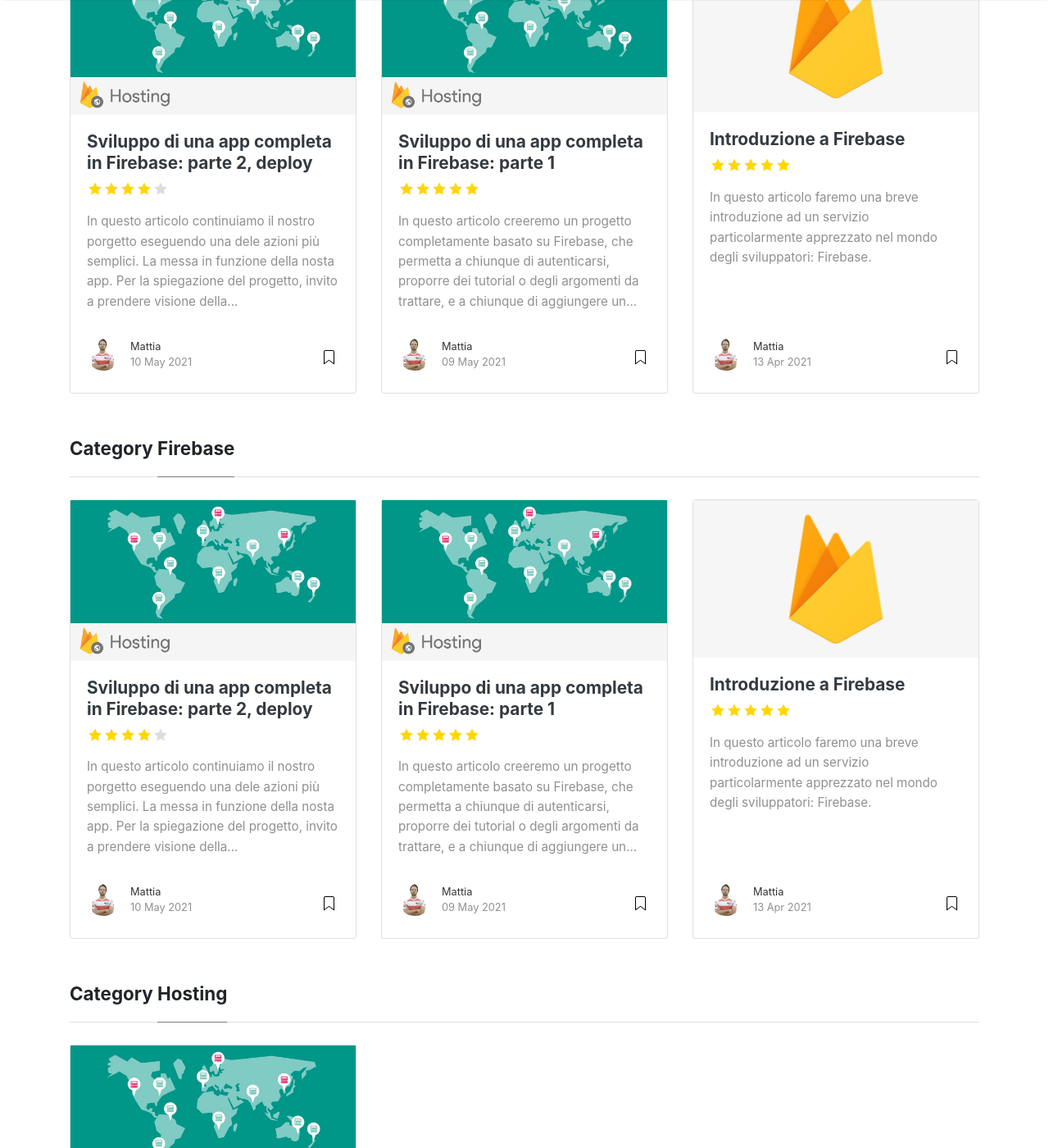
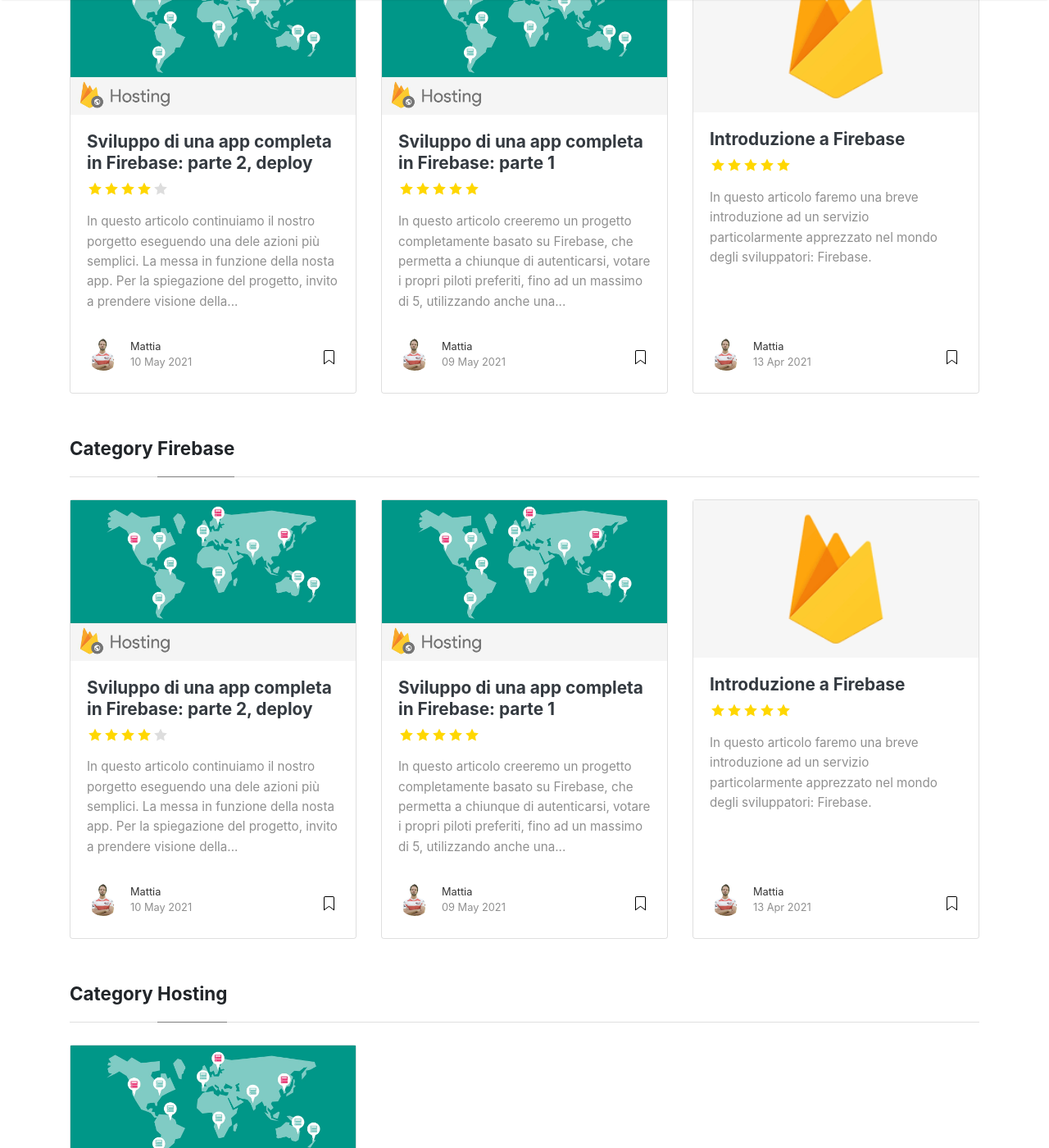
Before and after one commit to mattiatoselli/codingsamurai, a Jekyll site: the page built from _pages/categories.md, in a window 1280 px wide and 1400 px high, scrolled down 15013 px. Shown: the whole window at 82% size. Built offline with Jekyll 4.4.1, drawn with Linux system fonts in a browser that asks for light colours; nearby versions of some CDN libraries; some of the changed lines change nothing that is shown; some of the changed text lies outside the part shown.

Commit message:
Update 2021-05-09-firebase-complete-tutorial.md

````diff
--- a/_posts/2021-05-09-firebase-complete-tutorial.md
+++ b/_posts/2021-05-09-firebase-complete-tutorial.md
@@ -7,129 +7,24 @@
 rating: 5
 ---
 
-In questo articolo creeremo un progetto completamente basato su Firebase, che permetta a chiunque di autenticarsi, proporre dei tutorial o degli argomenti da trattare, e a chiunque di aggiungere un like o un dislike all'argomento, in modo da mostrare a cosa sia più interessata la community.
+In questo articolo creeremo un progetto completamente basato su Firebase, che permetta a chiunque di autenticarsi, votare i propri piloti preferiti, fino ad un massimo di 5, utilizzando anche una validazione dei dati lato server con delle automazioni. Utilizzeremo quindi Hosting, Firestore, Storage, e le Cloud Functions.
+
 
 ## Preparazione del progetto
-
 Registriamoci a Firebase, successivamente controlliamo di aver installato NodeJs sul nostro pc, e lanciamo da terminale i seguenti comandi:
-
 ```
 npm install -g firebase-tools
 firebase init ==> da lanciare nella cartella in cui vogliamo creare il progetto (selezioniamo il servizio Hosting con il cursore e premendo la barra spaziatrice, poi confermando con invio)
 ```
-
-Selezioniamo i servizi di hosting, authentication, firestore, functions e storage. Analizzeremo tutti questi servizi mano a mano ce ci serviranno. Inizialmente i verrà detto che il nostro progetto necessita di un database ed il wizard andrà in errore, fornendoci un link a cui inserire il db. Creiamolo in modalità di test, e rilanciamo il comando selezionando questa volta il progetto precedentemente creato.
-Qui di seguito il wizard con le mie risposte.
-
-```
-You're about to initialize a Firebase project in this directory:
-
-  /home/mattia/poll-firebase
-
-? Which Firebase CLI features do you want to set up for this folder? Press Space to select features, then Enter to confirm your choices. Firestore: Deploy rules and create indexes for Firest
-ore, Functions: Configure and deploy Cloud Functions, Hosting: Configure and deploy Firebase Hosting sites, Storage: Deploy Cloud Storage security rules, Emulators: Set up local emulators fo
-r Firebase features
-
-=== Project Setup
-
-First, let's associate this project directory with a Firebase project.
-You can create multiple project aliases by running firebase use --add,
-but for now we'll just set up a default project.
-
-? Please select an option: Use an existing project
-? Select a default Firebase project for this directory: poll-tutorials (poll-tutorials)
-i  Using project poll-tutorials (poll-tutorials)
-
-=== Firestore Setup
-
-Firestore Security Rules allow you to define how and when to allow
-requests. You can keep these rules in your project directory
-and publish them with firebase deploy.
-
-? What file should be used for Firestore Rules? firestore.rules
-
-Firestore indexes allow you to perform complex queries while
-maintaining performance that scales with the size of the result
-set. You can keep index definitions in your project directory
-and publish them with firebase deploy.
-
-? What file should be used for Firestore indexes? firestore.indexes.json
-
-=== Functions Setup
-
-A functions directory will be created in your project with a Node.js
-package pre-configured. Functions can be deployed with firebase deploy.
-
-? What language would you like to use to write Cloud Functions? JavaScript
-? Do you want to use ESLint to catch probable bugs and enforce style? Yes
-✔  Wrote functions/package.json
-✔  Wrote functions/.eslintrc.js
-✔  Wrote functions/index.js
-✔  Wrote functions/.gitignore
-? Do you want to install dependencies with npm now? Yes
-
-> protobufjs@6.11.2 postinstall /home/mattia/poll-firebase/functions/node_modules/protobufjs
-> node scripts/postinstall
-
-npm notice created a lockfile as package-lock.json. You should commit this file.
-added 312 packages from 240 contributors and audited 312 packages in 17.516s
-
-23 packages are looking for funding
-  run `npm fund` for details
-
-found 0 vulnerabilities
+Selezioniamo i servizi di hosting, authentication, firestore, functions e storage. Verrà lanciato un wizard da seguire passo passo, potrebero essere sollevati degli errori, dovuti a dei servizi da attivare. In caso attiviamoli e rilanciamo il comando, selezionando poi nuovamente il rpogetto che stavamo creando e non più quello nuovo.
+Qui di seguito un esempioil wizard con le mie risposte.
 
 
-=== Hosting Setup
-
-Your public directory is the folder (relative to your project directory) that
-will contain Hosting assets to be uploaded with firebase deploy. If you
-have a build process for your assets, use your build's output directory.
-
-? What do you want to use as your public directory? public
-? Configure as a single-page app (rewrite all urls to /index.html)? No
-? Set up automatic builds and deploys with GitHub? No
-✔  Wrote public/404.html
-✔  Wrote public/index.html
-
-=== Storage Setup
-
-Firebase Storage Security Rules allow you to define how and when to allow
-uploads and downloads. You can keep these rules in your project directory
-and publish them with firebase deploy.
-
-? What file should be used for Storage Rules? storage.rules
-
-=== Emulators Setup
-? Which Firebase emulators do you want to set up? Press Space to select emulators, then Enter to confirm your choices. Authentication Emulator, Functions Emulator, Firestore Emulator, Databa
-se Emulator, Hosting Emulator, Pub/Sub Emulator
-? Which port do you want to use for the auth emulator? 9099
-? Which port do you want to use for the functions emulator? 5001
-? Which port do you want to use for the firestore emulator? 8080
-? Which port do you want to use for the database emulator? 9000
-? Which port do you want to use for the hosting emulator? 5000
-? Which port do you want to use for the pubsub emulator? 8085
-? Would you like to enable the Emulator UI? Yes
-? Which port do you want to use for the Emulator UI (leave empty to use any available port)?
-? Would you like to download the emulators now? Yes
-i  firestore: downloading cloud-firestore-emulator-v1.11.15.jar...
-Progress: ====================================================================================================================================================================> (100% of 61MB)
-i  database: downloading firebase-database-emulator-v4.7.2.jar...
-Progress: ====================================================================================================================================================================> (100% of 29MB)
-i  pubsub: downloading pubsub-emulator-0.1.0.zip...
-Progress: ====================================================================================================================================================================> (100% of 37MB)
-i  ui: downloading ui-v1.4.2.zip...
-
-i  Writing configuration info to firebase.json...
-i  Writing project information to .firebaserc...
-i  Writing gitignore file to .gitignore...
-
-✔  Firebase initialization complete!
-```
-
 ## Sviluppo in locale
-
 Una volta finito possiamo lanciare il progetto sulla porta 5000, per farlo basterà usare:
 ```
-firebase serve ==> lancia un server di sviluppo in ascolto sula porta 5000 in locale.
+firebase serve ==> lancia un server di sviluppo in ascolto sulla porta 5000 in locale.
 ```
+connettendoci in locale alla porta 5000 vedremo la pagina inziale. Vediamo ora la struttra dei file del progetto:
+
+![image](https://user-images.githubusercontent.com/44556380/120886422-26df7880-c5ee-11eb-93ca-bfb5c34e355e.png)
````
